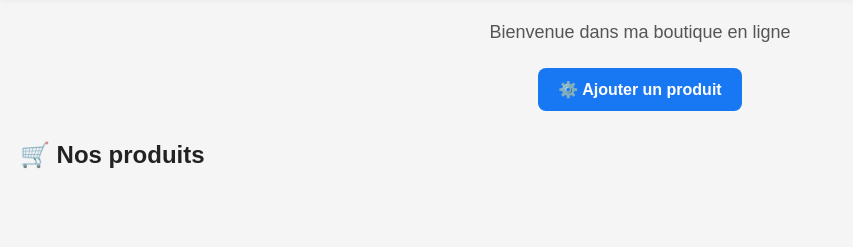
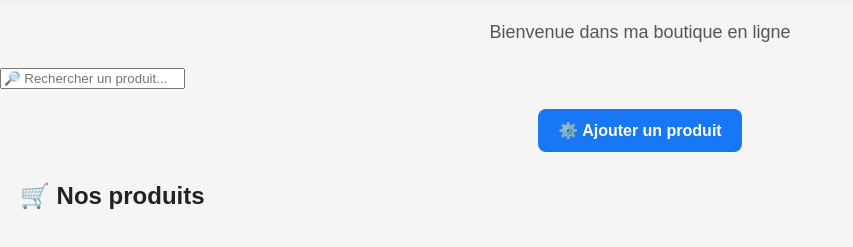
Before and after one commit to florentfbedenou-debug/boutique, a plain HTML site: page index.html in a window 1280 px wide. Shown: the part 81-328 px from the top of the page, without its empty margins (0-853 px from the left). Drawn offline with Linux system fonts and the light colour scheme.

Commit message:
Add search bar for product search
Added a search bar for product search functionality.

```diff
--- a/index.html
+++ b/index.html
@@ -16,11 +16,21 @@
 
     <p>Bienvenue dans ma boutique en ligne</p>
 
+    <!-- BARRE DE RECHERCHE -->
+    <div class="recherche">
+        <input
+            type="text"
+            id="recherche-produit"
+            placeholder="🔎 Rechercher un produit..."
+        >
+    </div>
+
     <button id="btn-ajouter">
         ⚙️ Ajouter un produit
     </button>
 
     <div id="formulaire-produit" class="formulaire">
+
         <h2>➕ Nouveau produit</h2>
 
         <input
@@ -53,6 +63,7 @@
         <button id="btn-annuler">
             ❌ Annuler
         </button>
+
     </div>
 
     <h2>🛒 Nos produits</h2>
```
